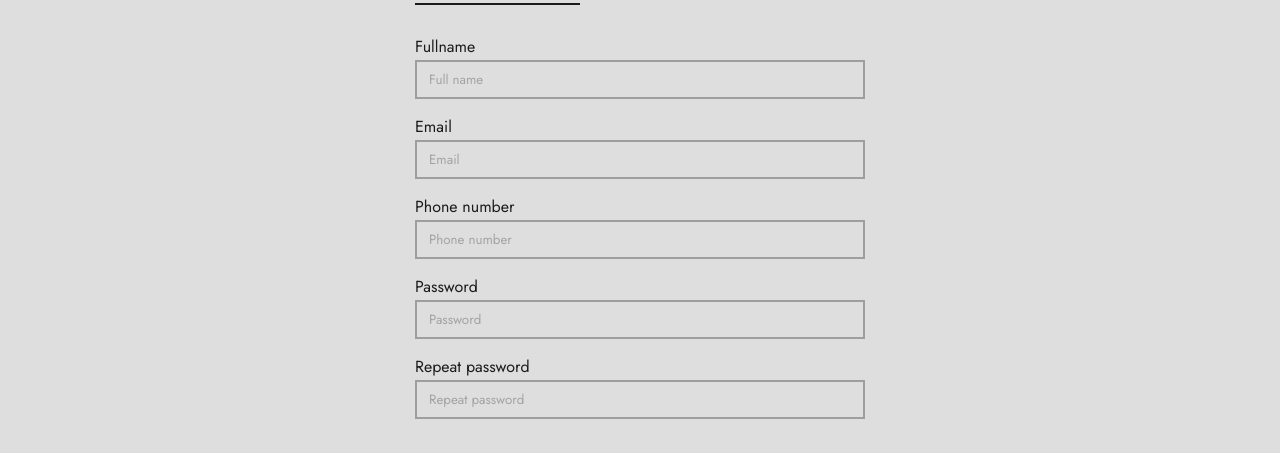
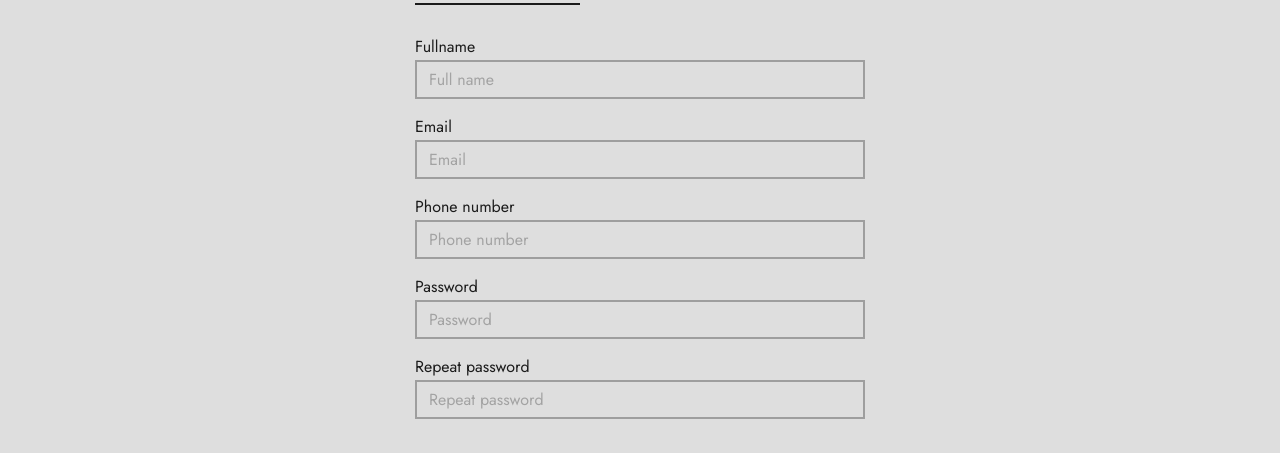
Before and after one commit to deger4beger/kzenergy-2, a React (Create React App) app: page /signin in a window 1280 px wide. Shown: the part 179-632 px from the top of the page. Built offline with nearby package versions, Linux system fonts and the light colour scheme.

Commit message:
fields controllable

```diff
--- a/src/app/components/Input/index.module.scss
+++ b/src/app/components/Input/index.module.scss
@@ -1,8 +1,9 @@
 .wrapper {
 	margin-bottom: 16px;
 	.input {
+		font-size: 16px;
 		width: 450px;
-		padding: 8px 12px;
+		padding: 6px 12px;
 		background-color: var(--bg1);
 		border: 2px solid var(--additional);
 		color: var(--color1);
--- a/src/app/pages/Signin/index.tsx
+++ b/src/app/pages/Signin/index.tsx
@@ -1,11 +1,31 @@
-import React from "react"
+import React, { useState } from "react"
 import AuthTemplate from "../../components/AuthTemplate"
 import Button from "../../components/Button"
 import Input from "../../components/Input"
 
 const Signin = () => {
 
+	const [formData, setFormData] = useState({
+		fullname: "",
+		email: "",
+		phone: "",
+		password: "",
+		repeatPassword: ""
+	})
 
+	const setFormFieldValue = (
+		e: React.ChangeEvent<any>,
+		fieldName: keyof typeof formData
+	) => {
+		setFormData(prev => ({
+			...prev,
+			[fieldName]: e.target.value
+		}))
+	}
+
+	const onFormConfirm = () => {
+		console.log(formData)
+	}
 
 	return (
 		<AuthTemplate
@@ -14,45 +34,45 @@ const Signin = () => {
 					content="Signin"
 					disabled={false}
 					loading={false}
-					onClick={() => console.log(1)}
+					onClick={onFormConfirm}
 				/>
 			}
 			title="Signin form"
 		>
 			<Input
 				name="Fullname"
-				onChange={() => console.log(1)}
+				onChange={(e) => setFormFieldValue(e, "fullname")}
 				placeholder="Full name"
 				type="text"
-				value={""}
+				value={formData.fullname}
 			/>
 			<Input
 				name="Email"
-				onChange={() => console.log(1)}
+				onChange={(e) => setFormFieldValue(e, "email")}
 				placeholder="Email"
 				type="text"
-				value={""}
+				value={formData.email}
 			/>
 			<Input
 				name="Phone number"
-				onChange={() => console.log(1)}
+				onChange={(e) => setFormFieldValue(e, "phone")}
 				placeholder="Phone number"
 				type="tel"
-				value={""}
+				value={formData.phone}
 			/>
 			<Input
 				name="Password"
-				onChange={() => console.log(1)}
+				onChange={(e) => setFormFieldValue(e, "password")}
 				placeholder="Password"
 				type="password"
-				value={""}
+				value={formData.password}
 			/>
 			<Input
 				name="Repeat password"
-				onChange={() => console.log(1)}
+				onChange={(e) => setFormFieldValue(e, "repeatPassword")}
 				placeholder="Repeat password"
 				type="password"
-				value={""}
+				value={formData.repeatPassword}
 			/>
 		</AuthTemplate>
 	)
```
